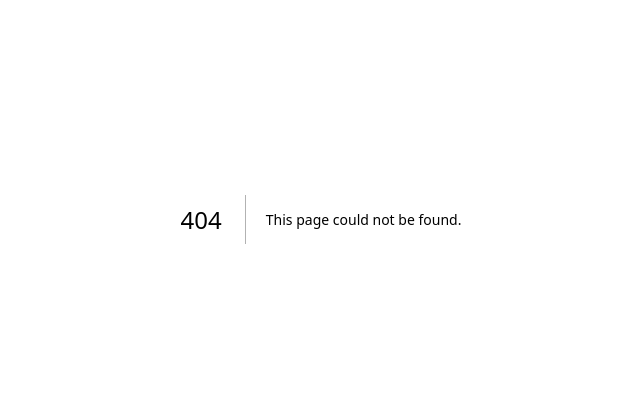
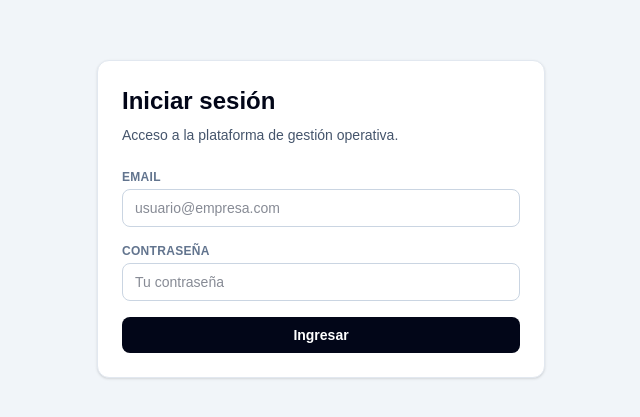
Before and after one commit to gustavorambo83/operaciones-app, a Next.js app: page /login in a window 1280 px wide. Before the commit this address had no page. Shown: the part 181-598 px from the top of the page, without its empty margins (319-959 px from the left). Built offline with nearby package versions, Linux system fonts and the light colour scheme; no server answers.

Commit message:
Add logout button to tasks page

```diff
--- /dev/null
+++ b/app/login/LoginForm.tsx
@@ -0,0 +1,99 @@
+"use client";
+
+import { FormEvent, useState } from "react";
+import { useRouter } from "next/navigation";
+import { createClient } from "@/lib/supabase/client";
+
+export function LoginForm() {
+  const router = useRouter();
+  const supabase = createClient();
+
+  const [email, setEmail] = useState("");
+  const [password, setPassword] = useState("");
+
+  const [isSubmitting, setIsSubmitting] = useState(false);
+  const [message, setMessage] = useState<string | null>(null);
+
+  async function handleLogin(event: FormEvent<HTMLFormElement>) {
+    event.preventDefault();
+
+    setIsSubmitting(true);
+    setMessage(null);
+
+    try {
+      const { error } = await supabase.auth.signInWithPassword({
+        email,
+        password,
+      });
+
+      if (error) {
+        setMessage("Credenciales inválidas o usuario no confirmado.");
+        return;
+      }
+
+      router.push("/tasks");
+      router.refresh();
+    } catch (error) {
+      console.error(error);
+      setMessage("Error inesperado iniciando sesión.");
+    } finally {
+      setIsSubmitting(false);
+    }
+  }
+
+  return (
+    <main className="flex min-h-screen items-center justify-center bg-slate-100 p-6">
+      <section className="w-full max-w-md rounded-xl border border-slate-200 bg-white p-6 shadow-sm">
+        <h1 className="text-2xl font-bold text-slate-950">Iniciar sesión</h1>
+
+        <p className="mt-2 text-sm text-slate-600">
+          Acceso a la plataforma de gestión operativa.
+        </p>
+
+        {message && (
+          <div className="mt-4 rounded-lg border border-red-300 bg-red-50 p-3 text-sm text-red-800">
+            {message}
+          </div>
+        )}
+
+        <form onSubmit={handleLogin} className="mt-6 space-y-4">
+          <label className="block">
+            <span className="mb-1 block text-xs font-semibold uppercase tracking-wide text-slate-500">
+              Email
+            </span>
+            <input
+              type="email"
+              className="w-full rounded-lg border border-slate-300 px-3 py-2 text-sm text-slate-900"
+              value={email}
+              onChange={(event) => setEmail(event.target.value)}
+              placeholder="usuario@empresa.com"
+              required
+            />
+          </label>
+
+          <label className="block">
+            <span className="mb-1 block text-xs font-semibold uppercase tracking-wide text-slate-500">
+              Contraseña
+            </span>
+            <input
+              type="password"
+              className="w-full rounded-lg border border-slate-300 px-3 py-2 text-sm text-slate-900"
+              value={password}
+              onChange={(event) => setPassword(event.target.value)}
+              placeholder="Tu contraseña"
+              required
+            />
+          </label>
+
+          <button
+            type="submit"
+            disabled={isSubmitting}
+            className="w-full rounded-lg bg-slate-950 px-4 py-2 text-sm font-semibold text-white disabled:cursor-not-allowed disabled:opacity-60"
+          >
+            {isSubmitting ? "Ingresando..." : "Ingresar"}
+          </button>
+        </form>
+      </section>
+    </main>
+  );
+}
--- /dev/null
+++ b/app/login/page.tsx
@@ -0,0 +1,17 @@
+import { redirect } from "next/navigation";
+import { createClient } from "@/lib/supabase/server";
+import { LoginForm } from "./LoginForm";
+
+export default async function LoginPage() {
+  const supabase = await createClient();
+
+  const {
+    data: { user },
+  } = await supabase.auth.getUser();
+
+  if (user) {
+    redirect("/tasks");
+  }
+
+  return <LoginForm />;
+}
--- /dev/null
+++ b/lib/supabase/client.ts
@@ -0,0 +1,16 @@
+import { createBrowserClient } from "@supabase/ssr";
+
+export function createClient() {
+  const supabaseUrl = process.env.NEXT_PUBLIC_SUPABASE_URL;
+  const supabaseAnonKey = process.env.NEXT_PUBLIC_SUPABASE_ANON_KEY;
+
+  if (!supabaseUrl) {
+    throw new Error("NEXT_PUBLIC_SUPABASE_URL no está configurado");
+  }
+
+  if (!supabaseAnonKey) {
+    throw new Error("NEXT_PUBLIC_SUPABASE_ANON_KEY no está configurado");
+  }
+
+  return createBrowserClient(supabaseUrl, supabaseAnonKey);
+}
--- /dev/null
+++ b/lib/supabase/server.ts
@@ -0,0 +1,36 @@
+import { createServerClient } from "@supabase/ssr";
+import { cookies } from "next/headers";
+
+export async function createClient() {
+  const cookieStore = await cookies();
+
+  const supabaseUrl = process.env.NEXT_PUBLIC_SUPABASE_URL;
+  const supabaseAnonKey = process.env.NEXT_PUBLIC_SUPABASE_ANON_KEY;
+
+  if (!supabaseUrl) {
+    throw new Error("NEXT_PUBLIC_SUPABASE_URL no está configurado");
+  }
+
+  if (!supabaseAnonKey) {
+    throw new Error("NEXT_PUBLIC_SUPABASE_ANON_KEY no está configurado");
+  }
+
+  return createServerClient(supabaseUrl, supabaseAnonKey, {
+    cookies: {
+      getAll() {
+        return cookieStore.getAll();
+      },
+
+      setAll(cookiesToSet) {
+        try {
+          cookiesToSet.forEach(({ name, value, options }) => {
+            cookieStore.set(name, value, options);
+          });
+        } catch {
+          // Puede ejecutarse desde Server Components.
+          // Luego el middleware se encargará de refrescar la sesión.
+        }
+      },
+    },
+  });
+}
--- /dev/null
+++ b/middleware.ts
@@ -0,0 +1,70 @@
+import { NextResponse, type NextRequest } from "next/server";
+import { createServerClient } from "@supabase/ssr";
+
+export async function middleware(request: NextRequest) {
+  let response = NextResponse.next({
+    request,
+  });
+
+  const supabaseUrl = process.env.NEXT_PUBLIC_SUPABASE_URL;
+  const supabaseAnonKey = process.env.NEXT_PUBLIC_SUPABASE_ANON_KEY;
+
+  if (!supabaseUrl) {
+    throw new Error("NEXT_PUBLIC_SUPABASE_URL no está configurado");
+  }
+
+  if (!supabaseAnonKey) {
+    throw new Error("NEXT_PUBLIC_SUPABASE_ANON_KEY no está configurado");
+  }
+
+  const supabase = createServerClient(supabaseUrl, supabaseAnonKey, {
+    cookies: {
+      getAll() {
+        return request.cookies.getAll();
+      },
+
+      setAll(cookiesToSet) {
+        cookiesToSet.forEach(({ name, value }) => {
+          request.cookies.set(name, value);
+        });
+
+        response = NextResponse.next({
+          request,
+        });
+
+        cookiesToSet.forEach(({ name, value, options }) => {
+          response.cookies.set(name, value, options);
+        });
+      },
+    },
+  });
+
+  const {
+    data: { user },
+  } = await supabase.auth.getUser();
+
+  const isLoginPage = request.nextUrl.pathname.startsWith("/login");
+  const isProtectedPage = request.nextUrl.pathname.startsWith("/tasks");
+
+  if (isProtectedPage && !user) {
+    const redirectUrl = request.nextUrl.clone();
+    redirectUrl.pathname = "/login";
+    redirectUrl.searchParams.set("redirectTo", request.nextUrl.pathname);
+
+    return NextResponse.redirect(redirectUrl);
+  }
+
+  if (isLoginPage && user) {
+    const redirectUrl = request.nextUrl.clone();
+    redirectUrl.pathname = "/tasks";
+    redirectUrl.search = "";
+
+    return NextResponse.redirect(redirectUrl);
+  }
+
+  return response;
+}
+
+export const config = {
+  matcher: ["/tasks/:path*", "/login"],
+};
--- a/package.json
+++ b/package.json
@@ -11,6 +11,8 @@
   "dependencies": {
     "@prisma/adapter-pg": "^7.8.0",
     "@prisma/client": "^7.8.0",
+    "@supabase/ssr": "^0.12.0",
+    "@supabase/supabase-js": "^2.108.2",
     "next": "16.2.9",
     "pg": "^8.22.0",
     "react": "19.2.4",
```
Also changed, not shown: 1 other file (tests, documents, lock files or other folders).
